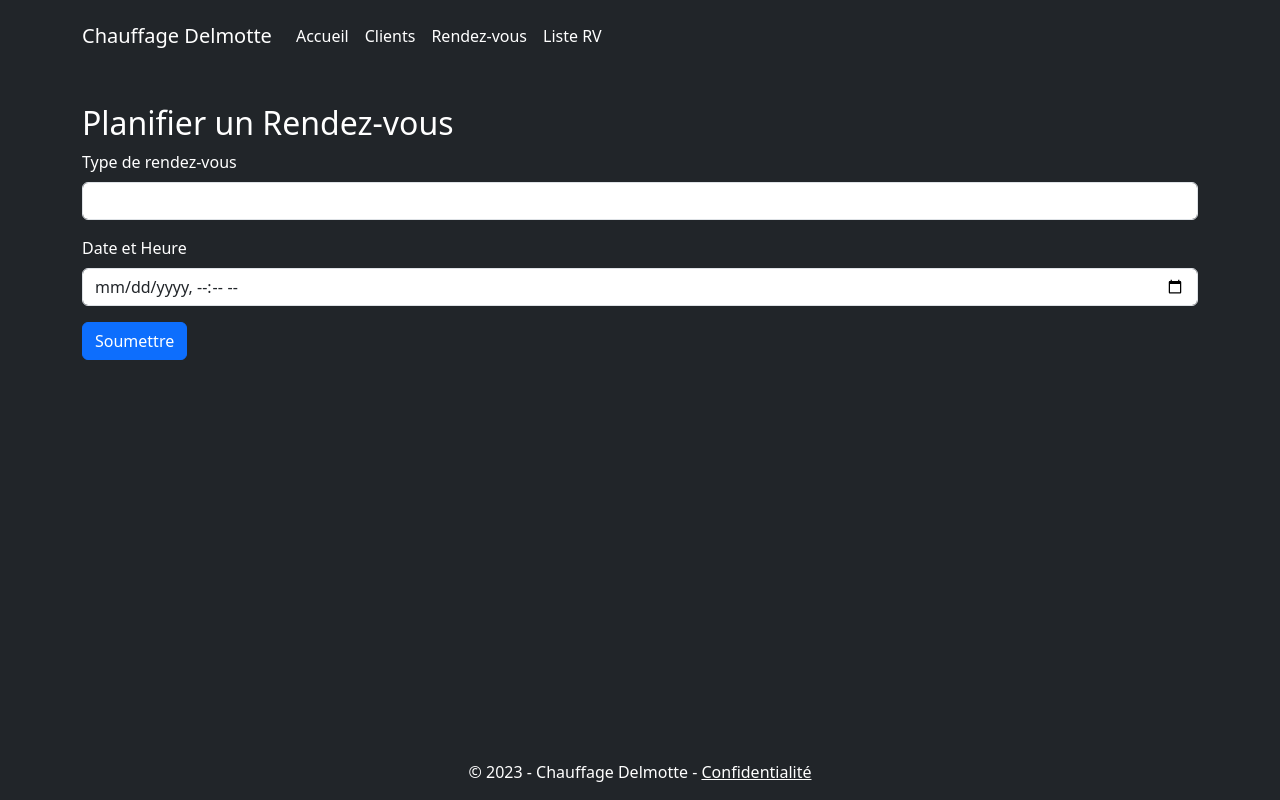
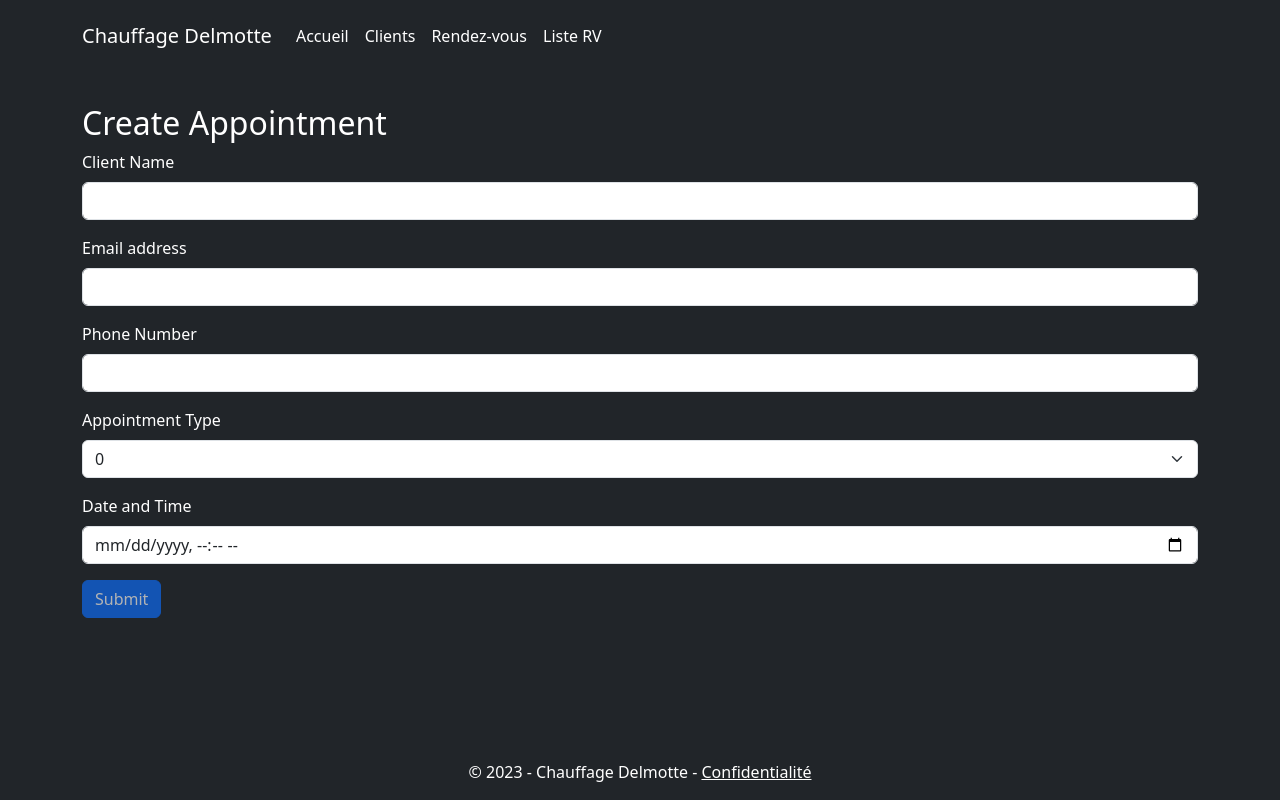
Before and after one commit to babacool126/my-angular, an Angular app: page /create-afspraak in a window 1280 px wide. Built offline with nearby package versions, Linux system fonts and the light colour scheme.

Commit message:
create afspraak page

```diff
--- a/src/app/app.module.ts
+++ b/src/app/app.module.ts
@@ -1,6 +1,6 @@
 import { NgModule } from '@angular/core';
 import { BrowserModule } from '@angular/platform-browser';
-import { FormsModule } from '@angular/forms';
+import { FormsModule,ReactiveFormsModule } from '@angular/forms';
 
 import { AppRoutingModule } from './app-routing.module';
 import { AppComponent } from './app.component';
@@ -26,6 +26,7 @@ import { ListAfspraakComponent } from './list-afspraak/list-afspraak.component';
     BrowserModule,
     AppRoutingModule,
     FormsModule,
+    ReactiveFormsModule,
     HttpClientModule
   ],
   providers: [],
--- a/src/app/create-afspraak/create-afspraak.component.html
+++ b/src/app/create-afspraak/create-afspraak.component.html
@@ -1,20 +1,60 @@
 <div class="container mt-4">
-  <h2>Planifier un Rendez-vous</h2>
-  <form (ngSubmit)="onSubmit()">
-    <!-- Form fields for afspraak details -->
+  <h2>Create Appointment</h2>
+  <!-- The form now uses ngSubmit for form submission -->
+  <form #afspraakForm="ngForm" (ngSubmit)="onSubmit()">
+    <!-- Client Name Input -->
     <div class="mb-3">
-      <label for="soort" class="form-label">Type de rendez-vous</label>
-      <select class="form-control" id="soort" [(ngModel)]="afspraak.Soort" name="soort" required>
-        <option value="Inspectie">Inspection</option>
-        <option value="Reparatie">Réparation</option>
-        <option value="Onderhoud">Entretien</option>
+      <label for="klantNaam" class="form-label">Client Name</label>
+      <input type="text" class="form-control" id="klantNaam" [(ngModel)]="klant.Naam" name="naam" required #naam="ngModel">
+      <div *ngIf="naam.invalid && naam.touched" class="text-danger">
+        Client name is required.
+      </div>
+    </div>
+
+    <!-- Email Input -->
+    <div class="mb-3">
+      <label for="klantEmail" class="form-label">Email address</label>
+      <input type="email" class="form-control" id="klantEmail" [(ngModel)]="klant.Email" name="email" required email #email="ngModel">
+      <div *ngIf="email.invalid && email.touched" class="text-danger">
+        A valid email is required.
+      </div>
+    </div>
+
+    <!-- Phone Number Input -->
+    <div class="mb-3">
+      <label for="klantTelefoonnummer" class="form-label">Phone Number</label>
+      <input type="text" class="form-control" id="klantTelefoonnummer" [(ngModel)]="klant.Telefoonnummer" name="telefoonnummer" required #telefoonnummer="ngModel">
+      <div *ngIf="telefoonnummer.invalid && telefoonnummer.touched" class="text-danger">
+        Phone number is required.
+      </div>
+    </div>
+
+    <!-- Appointment Type Select -->
+    <div class="mb-3">
+      <label for="afspraakSoort" class="form-label">Appointment Type</label>
+      <select class="form-select" id="afspraakSoort" [(ngModel)]="afspraak.Soort" name="soort" required #soort="ngModel">
+        <option *ngFor="let soort of soortAfspraakKeys" [ngValue]="soort">{{soort}}</option>
       </select>
+      <div *ngIf="soort.invalid && soort.touched" class="text-danger">
+        Selecting an appointment type is required.
+      </div>
     </div>
+
+    <!-- Date and Time Input -->
     <div class="mb-3">
-      <label for="datumTijd" class="form-label">Date et Heure</label>
-      <input type="datetime-local" id="datumTijd" class="form-control" [(ngModel)]="afspraak.DatumTijd" name="datumTijd" required>
+      <label for="afspraakDatumTijd" class="form-label">Date and Time</label>
+      <input type="datetime-local" class="form-control" id="afspraakDatumTijd" [(ngModel)]="afspraak.DatumTijd" name="datumTijd" required #datumTijd="ngModel">
+      <div *ngIf="datumTijd.invalid && datumTijd.touched" class="text-danger">
+        Date and time are required.
+      </div>
     </div>
-    <button type="submit" class="btn btn-primary">Soumettre</button>
+
+    <!-- Error Message Display -->
+    <div *ngIf="error" class="alert alert-danger">
+      {{ error }}
+    </div>
+
+    <!-- Submit Button -->
+    <button type="submit" class="btn btn-primary" [disabled]="afspraakForm.invalid">Submit</button>
   </form>
-  <div *ngIf="error" class="alert alert-danger mt-2">{{error}}</div>
 </div>
--- a/src/app/create-afspraak/create-afspraak.component.ts
+++ b/src/app/create-afspraak/create-afspraak.component.ts
@@ -1,6 +1,8 @@
+// src/app/create-afspraak/create-afspraak.component.ts
 import { Component } from '@angular/core';
 import { AfspraakService } from '../services/afspraak.service';
-import { Afspraak, SoortAfspraak } from '../models/afspraak.model';
+import { KlantService } from '../services/klant.service'; // Import KlantService
+import { Afspraak, SoortAfspraak, Klant } from '../models/afspraak.model';
 
 @Component({
   selector: 'app-create-afspraak',
@@ -8,37 +10,51 @@ import { Afspraak, SoortAfspraak } from '../models/afspraak.model';
   styleUrls: ['./create-afspraak.component.css']
 })
 export class CreateAfspraakComponent {
-  afspraak: Afspraak = {
-    Id: 0,
-    KlantId: 0,
+  klant: Omit<Klant, 'Id'> = {
+    Naam: '',
+    Email: '',
+    Telefoonnummer: ''
+  };
+
+  afspraak: Omit<Afspraak, 'Id' | 'KlantId'> = {
     Soort: SoortAfspraak.Inspectie,
     DatumTijd: new Date()
-};
+  };
+  error: string | null = null;
 
-error: string | null = null; // Declare the error property here
+  soortAfspraakKeys = Object.values(SoortAfspraak);
 
-constructor(private afspraakService: AfspraakService) { }
+  constructor(private afspraakService: AfspraakService, private klantService: KlantService) { } // Inject KlantService
 
-onSubmit(): void {
+  onSubmit(): void {
+    // Convert DatumTijd to a string in ISO format as expected by the backend
 
-  // Prepare the afspraak object, ensuring DatumTijd is a string for the submission
-  if (this.afspraak.DatumTijd instanceof Date) {
-    // Convert DatumTijd to a string, but directly manipulate the afspraak object for submission
-    const afspraakForSubmission = { ...this.afspraak, DatumTijd: this.afspraak.DatumTijd.toISOString() };
 
-    console.log('Submitting:', this.afspraak); // Log the afspraak object being submitted
+    // Use the form-bound klant object directly
+    this.klantService.createKlant(this.klant).subscribe({
+      next: (createdKlant) => {
+        // Successfully created klant, now create afspraak with the KlantId
+        const afspraakToCreate = {
+          KlantId: createdKlant.Id, // Assign the newly created Klant's Id to the afspraak
+        };
 
-    this.afspraakService.createAfspraak(afspraakForSubmission as any).subscribe({
-      next: (afspraak) => {
-        console.log('Response from server:',afspraak);
-        this.error = null; // Clear any previous error message
-        // Redirect the user or clear the form here
+        this.afspraakService.createAfspraak(afspraakToCreate as Afspraak).subscribe({
+          next: (afspraak) => {
+            console.log('Appointment created', afspraak);
+            this.error = null; // Clear any previous error message
+            // Here you could navigate to another page or reset the form as needed
+            // e.g., this.router.navigate(['/']);
+          },
+          error: (error) => {
+            console.error('Error creating appointment:', error);
+            this.error = 'An error occurred while creating the appointment.';
+          }
+        });
       },
-      error: (error: any) => {
-        console.error('Error submitting form:',error);
-        this.error = 'Une erreur est survenue lors de la création du rendez-vous.'; // Set the error message
+      error: (error) => {
+        console.error('Error creating client:', error);
+        this.error = 'An error occurred while creating the client.';
       }
     });
   }
 }
-}
--- a/src/app/services/afspraak.service.ts
+++ b/src/app/services/afspraak.service.ts
@@ -2,7 +2,7 @@
 import { Injectable } from '@angular/core';
 import { HttpClient } from '@angular/common/http';
 import { Observable } from 'rxjs';
-import { Afspraak } from '../models/afspraak.model';
+import { Afspraak, Klant } from '../models/afspraak.model';
 
 @Injectable({
   providedIn: 'root'
--- a/src/app/services/klant.service.ts
+++ b/src/app/services/klant.service.ts
@@ -1,9 +1,38 @@
 import { Injectable } from '@angular/core';
+import { HttpClient } from '@angular/common/http';
+import { Observable } from 'rxjs';
+import {Klant} from '../models/afspraak.model';
 
 @Injectable({
   providedIn: 'root'
 })
 export class KlantService {
+  private apiUrl = 'https://localhost:7030/api/klants'; // Adjust the port and path as necessary
 
-  constructor() { }
+  constructor(private http: HttpClient) { }
+
+  // Fetch all clients
+  getKlanten(): Observable<Klant[]> {
+    return this.http.get<Klant[]>(this.apiUrl);
+  }
+
+  // Fetch a single client by ID
+  getKlantById(id: number): Observable<Klant> {
+    return this.http.get<Klant>(`${this.apiUrl}/${id}`);
+  }
+
+  // Create a new client
+  createKlant(klant: Omit<Klant, 'Id'>): Observable<Klant> {
+    return this.http.post<Klant>(this.apiUrl, klant);
+  }
+
+  // Update an existing client
+  updateKlant(klant: Klant): Observable<Klant> {
+    return this.http.put<Klant>(`${this.apiUrl}/${klant.Id}`, klant);
+  }
+
+  // Delete a client by ID
+  deleteKlant(id: number): Observable<any> {
+    return this.http.delete<any>(`${this.apiUrl}/${id}`);
+  }
 }
```
